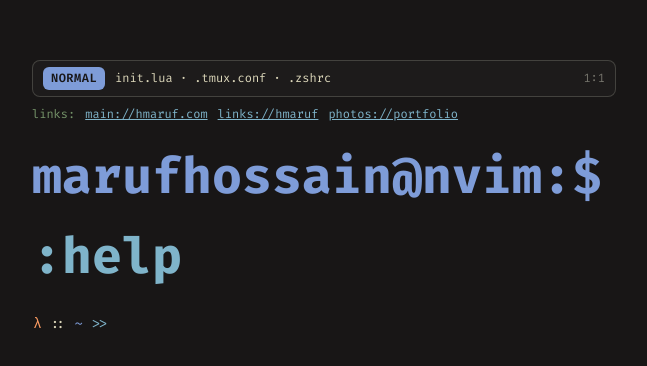
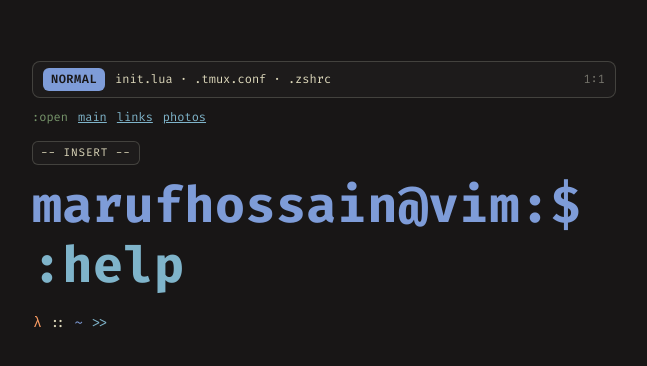
Before and after one commit to MarufHossain14/nvim-portfolio, a Next.js app: page / in a window 1280 px wide. Shown: the part 192-558 px from the top of the page, without its empty margins (316-963 px from the left). Built offline with nearby package versions, Linux system fonts and the light colour scheme.

Commit message:
added i to focus and improved styles

```diff
--- a/app/Home.module.css
+++ b/app/Home.module.css
@@ -11,7 +11,7 @@
 .header {
   display: flex;
   flex-direction: column;
-  gap: 8px;
+  gap: 10px;
   margin-bottom: 10px;
 }
 
@@ -68,3 +68,25 @@
 .commandHint {
   color: var(--cyan);
 }
+
+.modeHint {
+  color: var(--fg);
+  font-size: 11px;
+  letter-spacing: 0.08em;
+  background-color: var(--bg-alt);
+  border: 1px solid rgba(114, 113, 105, 0.45);
+  border-radius: 6px;
+  padding: 2px 8px;
+  width: fit-content;
+  opacity: 0;
+  transition: opacity 0.15s ease;
+}
+
+.promptLine {
+  line-height: 1.2;
+  letter-spacing: 0.01em;
+}
+
+.interactive:focus-within .modeHint {
+  opacity: 1;
+}
--- a/app/page.js
+++ b/app/page.js
@@ -5,6 +5,7 @@
 export default function Home() {
   return (
     <div className={styles.container}>
+      <div className={styles.interactive}>
         <div className={styles.header}>
           <div className={styles.statusline}>
             <span className={styles.mode}>NORMAL</span>
@@ -12,14 +13,14 @@
             <span className={styles.position}>1:1</span>
           </div>
           <div className={styles.linkRow}>
-          <span className={styles.linkLabel}>links:</span>
+            <span className={styles.linkLabel}>:open</span>
             <a
               className={styles.subtleLink}
               href="https://www.hmaruf.com"
               target="_blank"
               rel="noreferrer"
             >
-            main://hmaruf.com
+              main
             </a>
             <a
               className={styles.subtleLink}
@@ -27,7 +28,7 @@
               target="_blank"
               rel="noreferrer"
             >
-            links://hmaruf
+              links
             </a>
             <a
               className={styles.subtleLink}
@@ -35,15 +36,17 @@
               target="_blank"
               rel="noreferrer"
             >
-            photos://portfolio
+              photos
             </a>
           </div>
-        <h1>
-          marufhossain@nvim:$<span className={styles.commandHint}> :help</span>
+          <div className={styles.modeHint}>-- INSERT --</div>
+          <h1 className={styles.promptLine}>
+            marufhossain@vim:$<span className={styles.commandHint}> :help</span>
           </h1>
         </div>
 
         <Terminal />
       </div>
+    </div>
   );
 }
--- a/components/Command.js
+++ b/components/Command.js
@@ -1,10 +1,14 @@
 import Input from "./Input";
 import Output from "./Output";
 
-export default function Command({ command, output, onSubmit }) {
+export default function Command({ command, output, onSubmit, inputRef }) {
   return (
     <div>
-      <Input command={command} onSubmit={(command) => onSubmit(command)} />
+      <Input
+        command={command}
+        onSubmit={(command) => onSubmit(command)}
+        inputRef={inputRef}
+      />
       {output && <Output output={output} />}
     </div>
   );
--- a/components/Input.js
+++ b/components/Input.js
@@ -3,7 +3,7 @@
 import { useEffect, useState, useRef } from "react";
 import styles from "./Input.module.css";
 
-export default function Input({ command, onSubmit }) {
+export default function Input({ command, onSubmit, inputRef }) {
   const [_command, setCommand] = useState(command ? command : "");
 
   const handleSubmit = (e) => {
@@ -26,7 +26,14 @@
         value={_command}
         onChange={(e) => setCommand(e.target.value)}
         disabled={command ? true : false}
-        ref={(input) => input && !command && input.focus()}
+        ref={(input) => {
+          if (inputRef) {
+            inputRef.current = input;
+          }
+          if (input && !command) {
+            input.focus();
+          }
+        }}
         autoFocus={command === ""}
       />
     </form>
--- a/components/Terminal.js
+++ b/components/Terminal.js
@@ -9,6 +9,7 @@
   const [commands, setCommands] = useState([]);
   const [loading, setLoading] = useState(false);
   const terminalRef = useRef(null);
+  const inputRef = useRef(null);
 
   useEffect(() => {
     const stored = window.localStorage.getItem("theme");
@@ -19,6 +20,25 @@
         document.documentElement.setAttribute("data-theme", stored);
       }
     }
+  }, []);
+
+  useEffect(() => {
+    const handleKeyDown = (event) => {
+      if (
+        event.key === "i" &&
+        !event.altKey &&
+        !event.ctrlKey &&
+        !event.metaKey &&
+        inputRef.current &&
+        document.activeElement !== inputRef.current
+      ) {
+        event.preventDefault();
+        inputRef.current.focus();
+      }
+    };
+
+    window.addEventListener("keydown", handleKeyDown);
+    return () => window.removeEventListener("keydown", handleKeyDown);
   }, []);
 
   const escapeHTML = (str) =>
@@ -60,7 +80,12 @@
       {commands.map(({ command, output }, index) => (
         <Command command={command} output={output} key={index} />
       ))}
-      {!loading && <Command onSubmit={(command) => addCommand(command)} />}
+      {!loading && (
+        <Command
+          onSubmit={(command) => addCommand(command)}
+          inputRef={inputRef}
+        />
+      )}
     </div>
   );
 }
--- a/utils/commandHelper.js
+++ b/utils/commandHelper.js
@@ -96,6 +96,9 @@
 };
 
 export const CONTENTS = {
+  ":help about": () => CONTENTS.about(),
+  ":help projects": () => CONTENTS.projects(),
+  ":help contact": () => CONTENTS.contact(),
   help: () =>
     COMMANDS.map(
       (command) => `<div style="display: flex; justify-content: space-between;">
@@ -104,7 +107,7 @@
       </div>`
     ).join("") +
     `<br />
-      <div class="command">Type one of the above to view. For eg. <span style="color: var(--secondary)">about</span> or <span style="color: var(--secondary)">:help</span></div>`,
+      <div class="command">Try :help about, :help projects, or :help contact</div>`,
   ":help": () => CONTENTS.help(),
   ":theme": () => {
     const current = getCurrentTheme();
```
Also changed, not shown: _pages/index.js (+9 -6 lines). Lines whose indentation alone changed are shown as unchanged.
